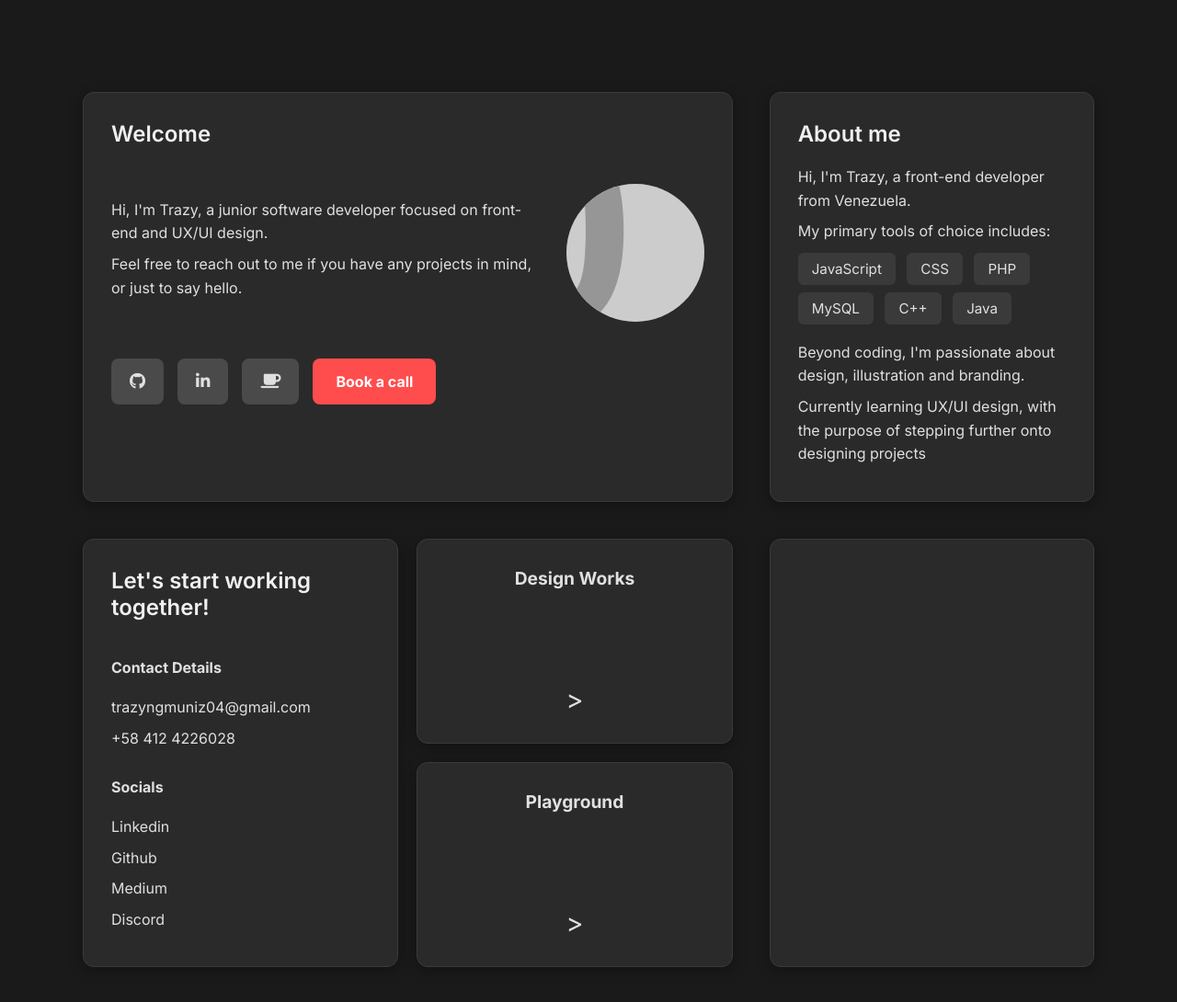
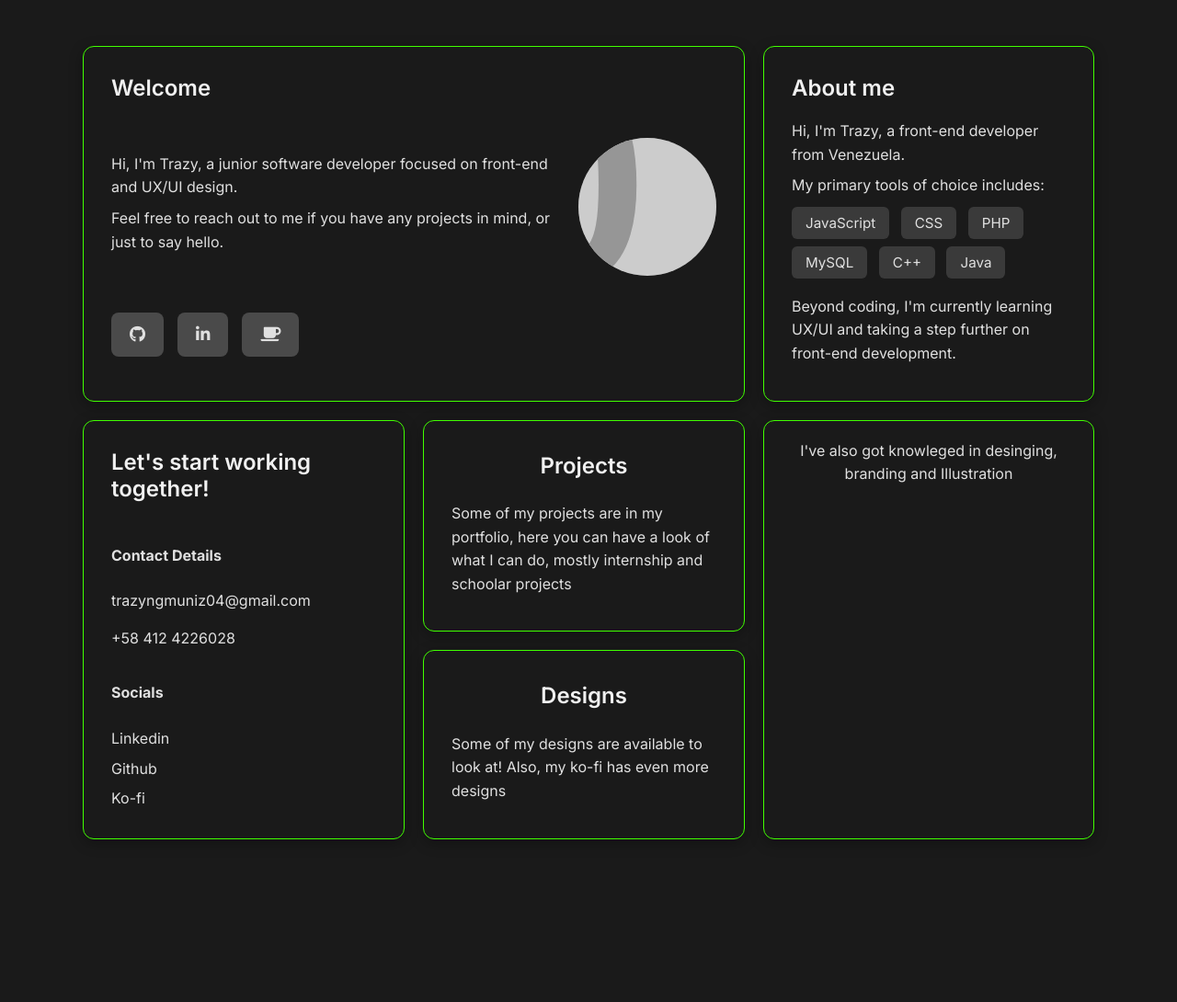
Before and after one commit to trazyvng/portfolio2025, a plain HTML site: page index.html in a window 1280 px wide. Shown: the whole page at 92% size. After the commit the page ends 943 px from the top, so only its background shows below. Drawn offline with Linux system fonts and the light colour scheme; placeholder pictures from the web are drawn by us.

Commit message:
New pages added

```diff
--- a/index.html
+++ b/index.html
@@ -31,7 +31,6 @@
                 <a href="https://github.com/Trazyng" class="social-link-button"><i class="fab fa-github"></i></a>
                 <a href="https://ve.linkedin.com/in/trazy-ng-3a495b344" class="social-link-button"><i class="fab fa-linkedin-in"></i></a>
                 <a href="https://ko-fi.com/trazyng" class="social-link-button"><i class="fas fa-coffee"></i></a>
-                <a href="#" class="book-call-button">Book a call</a>
             </div>
         </div>
 
@@ -47,8 +46,7 @@
                 <li>C++</li>
                 <li>Java</li>
             </ul>
-            <p>Beyond coding, I'm passionate about design, illustration and branding.</p>
-            <p>Currently learning UX/UI design, with the purpose of stepping further onto designing projects</p>
+            <p>Beyond coding, I'm currently learning UX/UI and taking a step further on front-end development.</p>
         </div>
 
         <div class="main-content-grid">
@@ -58,23 +56,25 @@
                 <p>trazyngmuniz04@gmail.com</p>
                 <p>+58 412 4226028</p>
                 <h4>Socials</h4>
-                <p>Linkedin</p>
-                <p>Github</p>
-                <p>Medium</p>
-                <p>Discord</p>
+                <a href="https://ve.linkedin.com/in/trazy-ng-3a495b344" target="_blank">Linkedin</a>
+                <a href="https://github.com/Trazyng" target="_blank">Github</a>
+                <a href="https://ko-fi.com/trazyng" target="_blank">Ko-fi</a>
             </div>
 
-            <a href="#" class="design-works section-card action-card">
-                Design Works <span class="arrow">&gt;</span>
+            <a href="projects.html" class="design-works section-card action-card" target="_blank">
+                <h3>Projects</h3>
+                <p>Some of my projects are in my portfolio, here you can have a look of what I can do, mostly internship and schoolar projects</p>
             </a>
 
-            <a href="#" class="playground section-card action-card">
-                Playground <span class="arrow">&gt;</span>
+            <a href="design.html" class="playground section-card action-card" target="_blank">
+                <h3>Designs</h3>
+                <p>Some of my designs are available to look at! Also, my ko-fi has even more designs</p>
             </a>
 
         </div>
 
         <div class="download-app-card">
+            <p>I've also got knowleged in desinging, branding and Illustration</p>
         </div>
 
     </div>
--- a/styles.css
+++ b/styles.css
@@ -15,17 +15,15 @@ body {
     width: 95%; /* Take 95% of the body width */
     display: grid;
     grid-template-columns: 2fr 1fr; /* Two columns: left (main content) and right (about me/download) */
-    gap: 40px; /* Space between the main columns */
-    padding: 30px; /* Internal padding for the container */
+    gap: 20px; /* Space between the main columns */
 }
 
 /* Base styling for sections/cards */
 .section-card {
-    background-color: #2a2a2a; /* Slightly lighter background for cards */
     border-radius: 12px;
     padding: 30px;
     box-shadow: 0 4px 15px rgba(0, 0, 0, 0.3);
-    border: 1px solid #3a3a3a; /* Subtle border for definition */
+    border: 1px solid #40ff00; /* Subtle border for definition */
 }
 
 h3 {
@@ -34,6 +32,12 @@ h3 {
     margin-bottom: 20px;
     font-size: 1.5em;
     font-weight: 600;
+}
+
+a {
+    line-height: 1.6; /* Keep line height for readability */
+    text-decoration: none;
+    color: inherit;
 }
 
 /* Paragraph Spacing */
@@ -106,21 +110,6 @@ p {
     background-color: #5a5a5a;
 }
 
-.book-call-button { /* This button is in your HTML */
-    background-color: #ff4d4d; /* Red accent color */
-    color: white;
-    padding: 15px 25px;
-    border-radius: 8px;
-    text-decoration: none;
-    font-weight: bold;
-    transition: background-color 0.3s ease;
-}
-
-.book-call-button:hover {
-    background-color: #e60000;
-}
-
-
 /* About Me Section */
 .aboutme {
     grid-column: 2 / 3; /* Place in the second column */
@@ -144,16 +133,12 @@ p {
 }
 
 .download-app-card { /* This div is present in your HTML, even if empty */
-    background-color: #2a2a2a;
     border-radius: 12px;
     padding: 20px;
     text-align: center;
-    border: 1px solid #3a3a3a;
+    border: 1px solid #40ff00;
     box-shadow: 0 4px 15px rgba(0, 0, 0, 0.3);
 }
-
-/* Removed .download-app-card img and .download-button as they are not inside the empty div */
-
 
 /* Main Content Grid (Left Side) */
 .main-content-grid {
@@ -176,11 +161,9 @@ p {
 
 .contact, .design-works, .playground { /* Updated selectors to only include what's in HTML */
     /* Apply common card styling */
-    background-color: #2a2a2a;
     border-radius: 12px;
-    padding: 30px;
     box-shadow: 0 4px 15px rgba(0, 0, 0, 0.3);
-    border: 1px solid #3a3a3a;
+    border: 1px solid #40ff00;
     display: flex;
     flex-direction: column;
     justify-content: space-between;
@@ -197,8 +180,6 @@ p {
     align-items: center;
     text-decoration: none;
     color: #e0e0e0;
-    font-weight: bold;
-    font-size: 1.2em;
     transition: background-color 0.3s ease;
 }
 
@@ -210,13 +191,6 @@ p {
     font-size: 1.5em;
     font-weight: lighter;
 }
-
-.design-works, .playground { /* Only these two are present as action cards in your current HTML */
-    grid-column: 2 / 3; /* Stack these in the second column of the main content grid */
-}
-
-/* Removed styles for .blog and .countries-visited as they are not in your HTML */
-/* Removed styles for .working-time */
 
 
 /* Responsiveness */
```
Also changed, not shown: design.html (added, +12 -0 lines), projects.html (added, +12 -0 lines).
